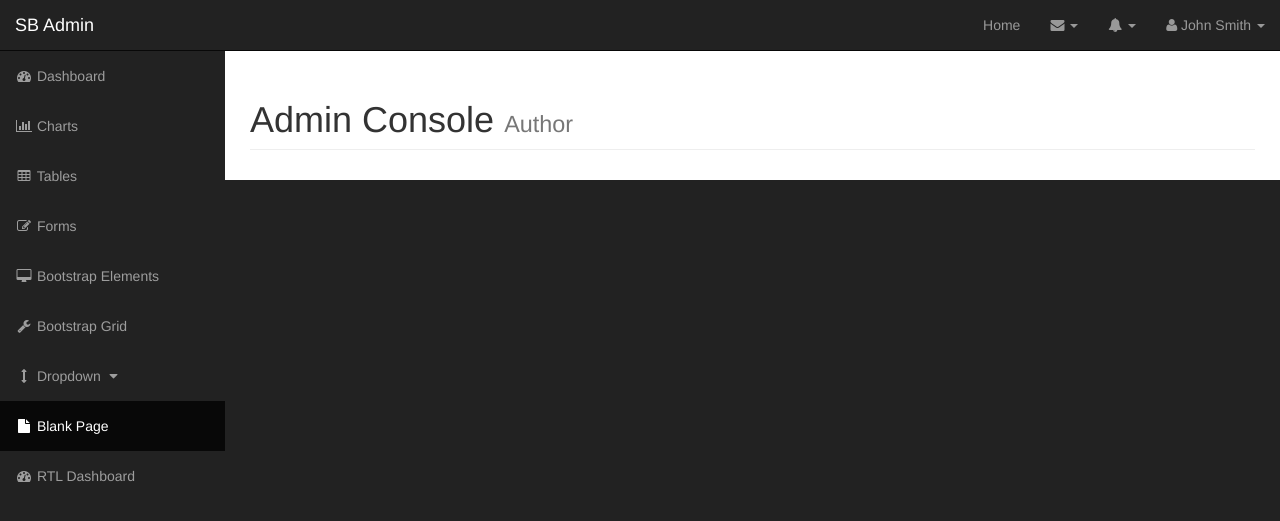
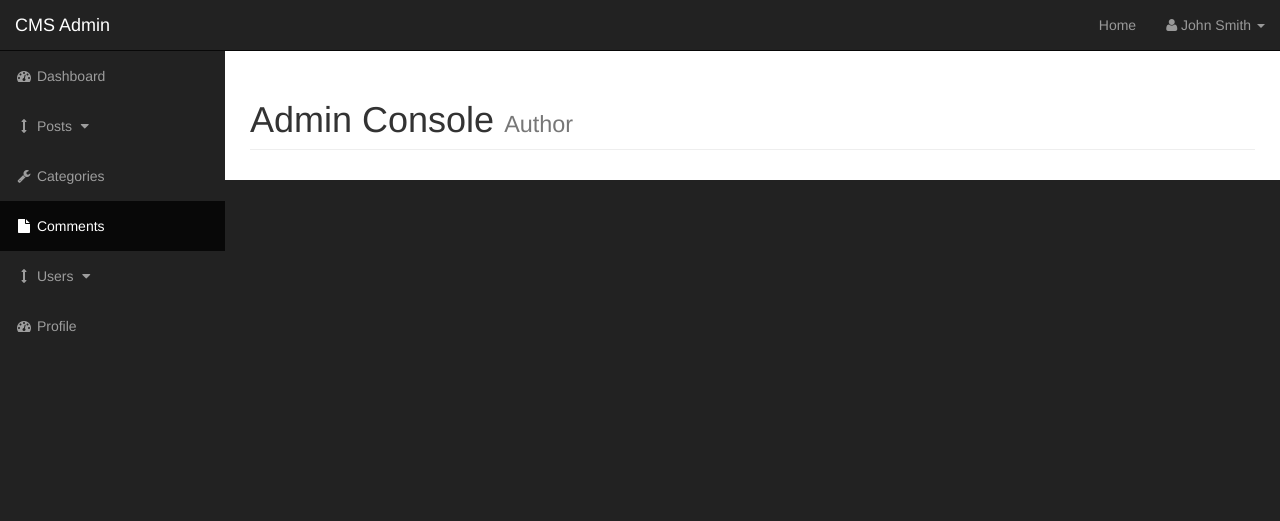
Before and after one commit to ashwinpaulallen/cms_project, a PHP site: page /admin in a window 1280 px wide. Shown: the top 521 px of the page. Run offline with PHP 8.4, Linux system fonts and the light colour scheme; grey boxes labelled with a size stand in for pictures from a placeholder-image service; some libraries are stand-ins or nearby versions.

Commit message:
fixing the Admin navigation

```diff
--- a/admin/includes/header.php
+++ b/admin/includes/header.php
@@ -19,7 +19,6 @@
 
     <!-- Custom Fonts -->
     <link href="font-awesome/css/font-awesome.min.css" rel="stylesheet" type="text/css">
-
     <!-- HTML5 Shim and Respond.js IE8 support of HTML5 elements and media queries -->
     <!-- WARNING: Respond.js doesn't work if you view the page via file:// -->
     <!--[if lt IE 9]>
--- a/admin/includes/navigation.php
+++ b/admin/includes/navigation.php
@@ -7,107 +7,19 @@
                 <span class="icon-bar"></span>
                 <span class="icon-bar"></span>
             </button>
-            <a class="navbar-brand" href="index.html">SB Admin</a>
+            <a class="navbar-brand" href="index.html">CMS Admin</a>
         </div>
         <!-- Top Menu Items -->
         <ul class="nav navbar-right top-nav">
             <li> <a href="../index.php" >Home</a></li>
-            <li class="dropdown">
-                <a href="#" class="dropdown-toggle" data-toggle="dropdown"><i class="fa fa-envelope"></i> <b class="caret"></b></a>
-                <ul class="dropdown-menu message-dropdown">
-                    <li class="message-preview">
-                        <a href="#">
-                            <div class="media">
-                                <span class="pull-left">
-                                    <img class="media-object" src="http://placehold.it/50x50" alt="">
-                                </span>
-                                <div class="media-body">
-                                    <h5 class="media-heading">
-                                        <strong>John Smith</strong>
-                                    </h5>
-                                    <p class="small text-muted"><i class="fa fa-clock-o"></i> Yesterday at 4:32 PM</p>
-                                    <p>Lorem ipsum dolor sit amet, consectetur...</p>
-                                </div>
-                            </div>
-                        </a>
-                    </li>
-                    <li class="message-preview">
-                        <a href="#">
-                            <div class="media">
-                                <span class="pull-left">
-                                    <img class="media-object" src="http://placehold.it/50x50" alt="">
-                                </span>
-                                <div class="media-body">
-                                    <h5 class="media-heading">
-                                        <strong>John Smith</strong>
-                                    </h5>
-                                    <p class="small text-muted"><i class="fa fa-clock-o"></i> Yesterday at 4:32 PM</p>
-                                    <p>Lorem ipsum dolor sit amet, consectetur...</p>
-                                </div>
-                            </div>
-                        </a>
-                    </li>
-                    <li class="message-preview">
-                        <a href="#">
-                            <div class="media">
-                                <span class="pull-left">
-                                    <img class="media-object" src="http://placehold.it/50x50" alt="">
-                                </span>
-                                <div class="media-body">
-                                    <h5 class="media-heading">
-                                        <strong>John Smith</strong>
-                                    </h5>
-                                    <p class="small text-muted"><i class="fa fa-clock-o"></i> Yesterday at 4:32 PM</p>
-                                    <p>Lorem ipsum dolor sit amet, consectetur...</p>
-                                </div>
-                            </div>
-                        </a>
-                    </li>
-                    <li class="message-footer">
-                        <a href="#">Read All New Messages</a>
-                    </li>
-                </ul>
-            </li>
-            <li class="dropdown">
-                <a href="#" class="dropdown-toggle" data-toggle="dropdown"><i class="fa fa-bell"></i> <b class="caret"></b></a>
-                <ul class="dropdown-menu alert-dropdown">
-                    <li>
-                        <a href="#">Alert Name <span class="label label-default">Alert Badge</span></a>
-                    </li>
-                    <li>
-                        <a href="#">Alert Name <span class="label label-primary">Alert Badge</span></a>
-                    </li>
-                    <li>
-                        <a href="#">Alert Name <span class="label label-success">Alert Badge</span></a>
-                    </li>
-                    <li>
-                        <a href="#">Alert Name <span class="label label-info">Alert Badge</span></a>
-                    </li>
-                    <li>
-                        <a href="#">Alert Name <span class="label label-warning">Alert Badge</span></a>
-                    </li>
-                    <li>
-                        <a href="#">Alert Name <span class="label label-danger">Alert Badge</span></a>
-                    </li>
-                    <li class="divider"></li>
-                    <li>
-                        <a href="#">View All</a>
-                    </li>
-                </ul>
-            </li>
+
+
             <li class="dropdown">
                 <a href="#" class="dropdown-toggle" data-toggle="dropdown"><i class="fa fa-user"></i> John Smith <b class="caret"></b></a>
-                <ul class="dropdown-menu">
+                <ul class="dropdown-menu sub_nav">
                     <li>
                         <a href="#"><i class="fa fa-fw fa-user"></i> Profile</a>
                     </li>
-                    <li>
-                        <a href="#"><i class="fa fa-fw fa-envelope"></i> Inbox</a>
-                    </li>
-                    <li>
-                        <a href="#"><i class="fa fa-fw fa-gear"></i> Settings</a>
-                    </li>
-                    <li class="divider"></li>
                     <li>
                         <a href="#"><i class="fa fa-fw fa-power-off"></i> Log Out</a>
                     </li>
@@ -121,22 +33,25 @@
                     <a href="index.html"><i class="fa fa-fw fa-dashboard"></i> Dashboard</a>
                 </li>
                 <li>
-                    <a href="charts.html"><i class="fa fa-fw fa-bar-chart-o"></i> Charts</a>
+                    <a href="javascript:;" data-toggle="collapse" data-target="#posts_dropdown"><i class="fa fa-fw fa-arrows-v"></i> Posts <i class="fa fa-fw fa-caret-down"></i></a>
+                    <ul id="posts_dropdown" class="collapse">
+                        <li>
+                            <a href="#">View All Posts</a>
+                        </li>
+                        <li>
+                            <a href="#">Add Posts</a>
+                        </li>
+                    </ul>
                 </li>
                 <li>
-                    <a href="tables.html"><i class="fa fa-fw fa-table"></i> Tables</a>
+                    <a href="bootstrap-grid.html"><i class="fa fa-fw fa-wrench"></i> Categories</a>
+                </li>
+
+                <li class="active">
+                    <a href="blank-page.html"><i class="fa fa-fw fa-file"></i> Comments</a>
                 </li>
                 <li>
-                    <a href="forms.html"><i class="fa fa-fw fa-edit"></i> Forms</a>
-                </li>
-                <li>
-                    <a href="bootstrap-elements.html"><i class="fa fa-fw fa-desktop"></i> Bootstrap Elements</a>
-                </li>
-                <li>
-                    <a href="bootstrap-grid.html"><i class="fa fa-fw fa-wrench"></i> Bootstrap Grid</a>
-                </li>
-                <li>
-                    <a href="javascript:;" data-toggle="collapse" data-target="#demo"><i class="fa fa-fw fa-arrows-v"></i> Dropdown <i class="fa fa-fw fa-caret-down"></i></a>
+                    <a href="javascript:;" data-toggle="collapse" data-target="#demo"><i class="fa fa-fw fa-arrows-v"></i> Users <i class="fa fa-fw fa-caret-down"></i></a>
                     <ul id="demo" class="collapse">
                         <li>
                             <a href="#">Dropdown Item</a>
@@ -146,11 +61,8 @@
                         </li>
                     </ul>
                 </li>
-                <li class="active">
-                    <a href="blank-page.html"><i class="fa fa-fw fa-file"></i> Blank Page</a>
-                </li>
                 <li>
-                    <a href="index-rtl.html"><i class="fa fa-fw fa-dashboard"></i> RTL Dashboard</a>
+                    <a href="index-rtl.html"><i class="fa fa-fw fa-dashboard"></i> Profile</a>
                 </li>
             </ul>
         </div>
--- a/admin/index.php
+++ b/admin/index.php
@@ -35,4 +35,4 @@
     </div>
     <!-- /#page-wrapper -->
 
-    <?php include "includes/header.php"; ?>
+    <?php include "includes/footer.php"; ?>
```
